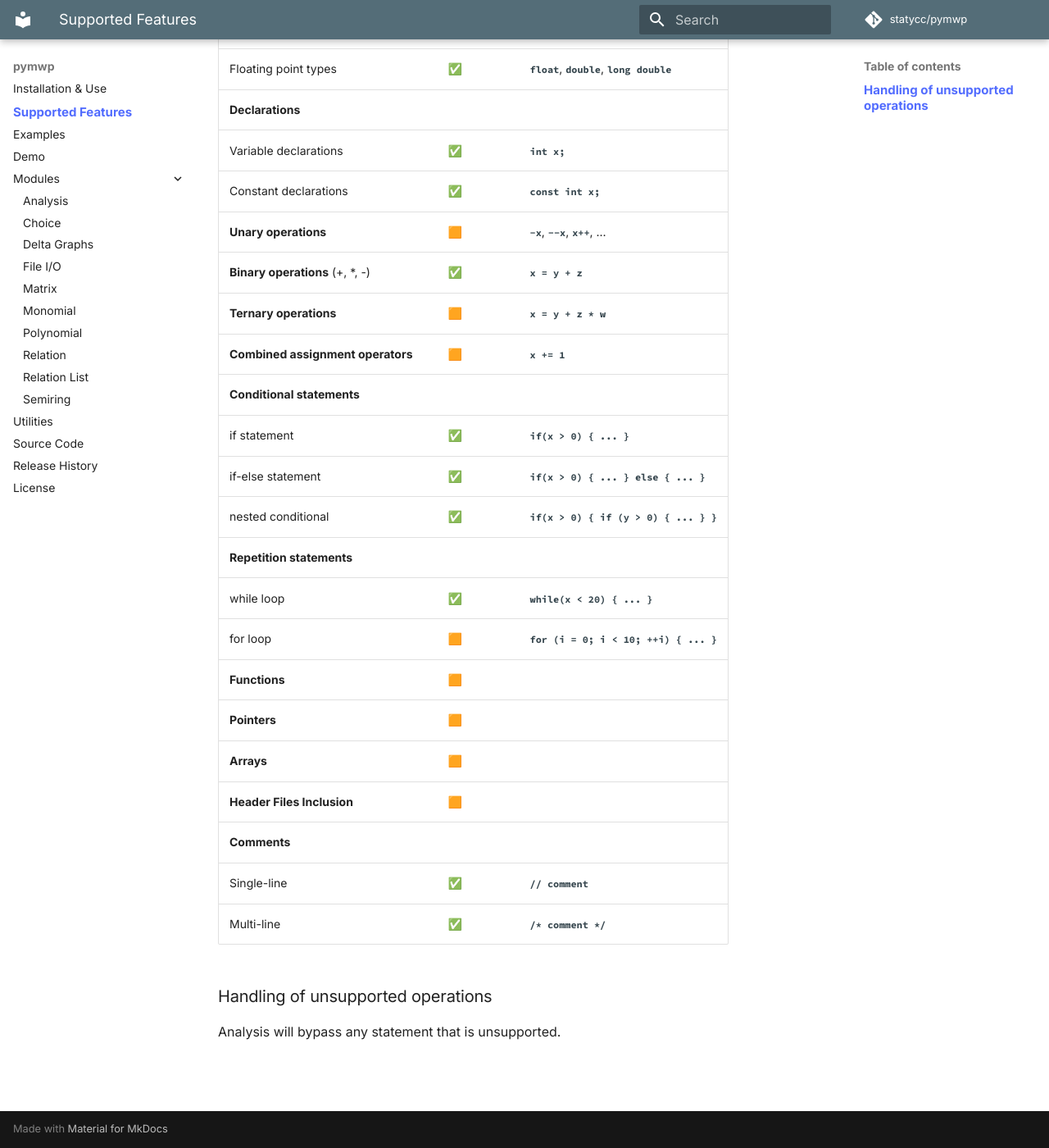
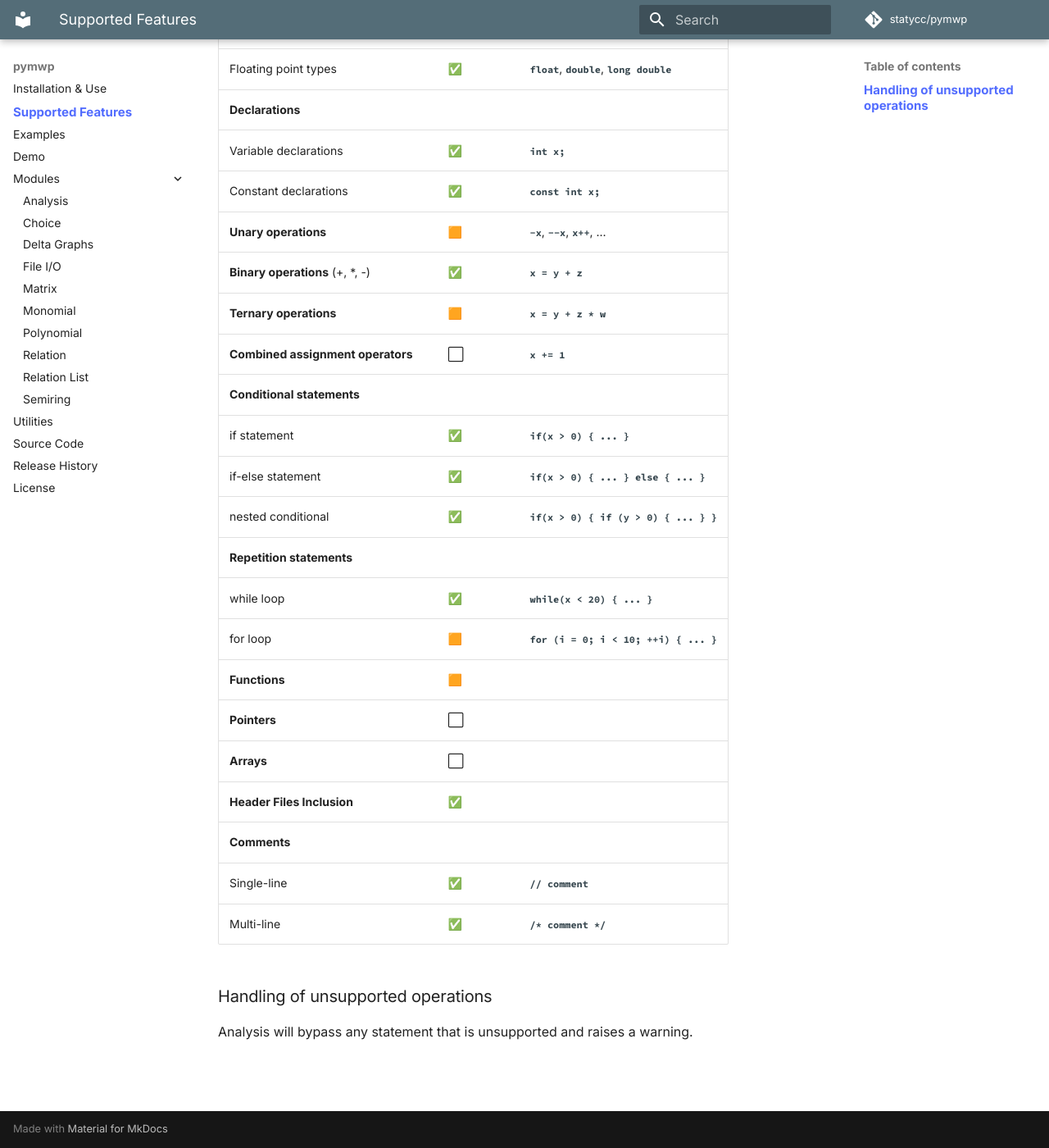
Before and after one commit to statycc/pymwp, an MkDocs documentation site: the page built from docs/features.md, in a window 1280 px wide and 1400 px high, scrolled down 647 px. Shown: the whole window at 82% size. Built offline with MkDocs 1.6.1 and Material for MkDocs 9.7.7, drawn with Linux system fonts in a browser that asks for light colours; nearby versions of some CDN libraries; comment, search, counter and statistics services are not loaded.

Commit message:
docs on parsing

```diff
--- a/docs/features.md
+++ b/docs/features.md
@@ -17,33 +17,33 @@ implemented and for which implementation is planned.
 - 🟧 &nbsp; **in progress** - implementation is in progress but not ready
 - ⬜ &nbsp; **planned** - implementation is in a planning stage
 
-Description | State | Example
---- | --- | ---
-**Basic data types** ||
- Integer types (incl. `signed`, `unsigned`) | ✅ | `char`, `short`, `int`, `long`, `long long`
- Floating point types  | ✅ | `float`, `double`, `long double`
-**Declarations** ||
- Variable declarations |  ✅  | `int x;`
- Constant declarations |  ✅  | `const int x;`
-**Unary operations** | 🟧 | `-x`, `--x`, `x++`, ...
-**Binary operations** (+, *, -) | ✅ |  `x = y + z`
-**Ternary operations** | 🟧 |  `x = y + z * w`
-**Combined assignment operators** | 🟧 | `x += 1` |
-**Conditional statements** ||
- if statement | ✅ | `if(x > 0) { ... }`
- if-else statement | ✅ | `if(x > 0) { ... } else { ... }`
- nested conditional  | ✅ | `if(x > 0) {  if (y > 0) { ... } }` |
-**Repetition statements** ||
- while loop | ✅ | `while(x < 20) { ... }`
- for loop | 🟧 | `for (i = 0; i < 10; ++i) { ... }`
-**Functions** | 🟧 ||
-**Pointers** | 🟧 ||
-**Arrays** | 🟧 ||
- **Header Files Inclusion** | 🟧 ||
-**Comments** ||
- Single-line | ✅ | `// comment`
- Multi-line | ✅ | `/* comment */`
+| Description                                | State | Example                                     |
+|--------------------------------------------|-------|---------------------------------------------|
+| **Basic data types**                       |       |                                             |
+| Integer types (incl. `signed`, `unsigned`) | ✅     | `char`, `short`, `int`, `long`, `long long` |
+| Floating point types                       | ✅     | `float`, `double`, `long double`            |
+| **Declarations**                           |       |                                             |
+| Variable declarations                      | ✅     | `int x;`                                    |
+| Constant declarations                      | ✅     | `const int x;`                              |
+| **Unary operations**                       | 🟧    | `-x`, `--x`, `x++`, ...                     |
+| **Binary operations** (+, *, -)            | ✅     | `x = y + z`                                 |
+| **Ternary operations**                     | 🟧    | `x = y + z * w`                             |
+| **Combined assignment operators**          | ⬜     | `x += 1`                                    |
+| **Conditional statements**                 |       |                                             |
+| if statement                               | ✅     | `if(x > 0) { ... }`                         |
+| if-else statement                          | ✅     | `if(x > 0) { ... } else { ... }`            |
+| nested conditional                         | ✅     | `if(x > 0) {  if (y > 0) { ... } }`         |
+| **Repetition statements**                  |       |                                             |
+| while loop                                 | ✅     | `while(x < 20) { ... }`                     |
+| for loop                                   | 🟧    | `for (i = 0; i < 10; ++i) { ... }`          |
+| **Functions**                              | 🟧    |                                             |
+| **Pointers**                               | ⬜     |                                             |
+| **Arrays**                                 | ⬜     |                                             |
+| **Header Files Inclusion**                 | ✅     |                                             |
+| **Comments**                               |       |                                             |
+| Single-line                                | ✅     | `// comment`                                |
+| Multi-line                                 | ✅     | `/* comment */`                             |
 
 ### Handling of unsupported operations
 
-Analysis will bypass any statement that is unsupported.
+Analysis will bypass any statement that is unsupported and raises a warning.
```
Also changed, not shown: docs/analysis.md (+11 -0 lines).
